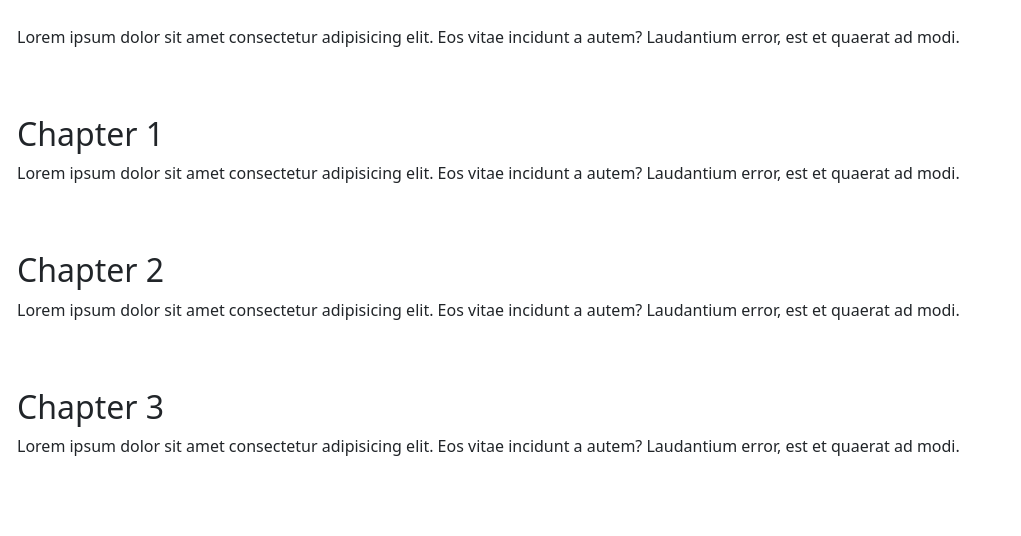
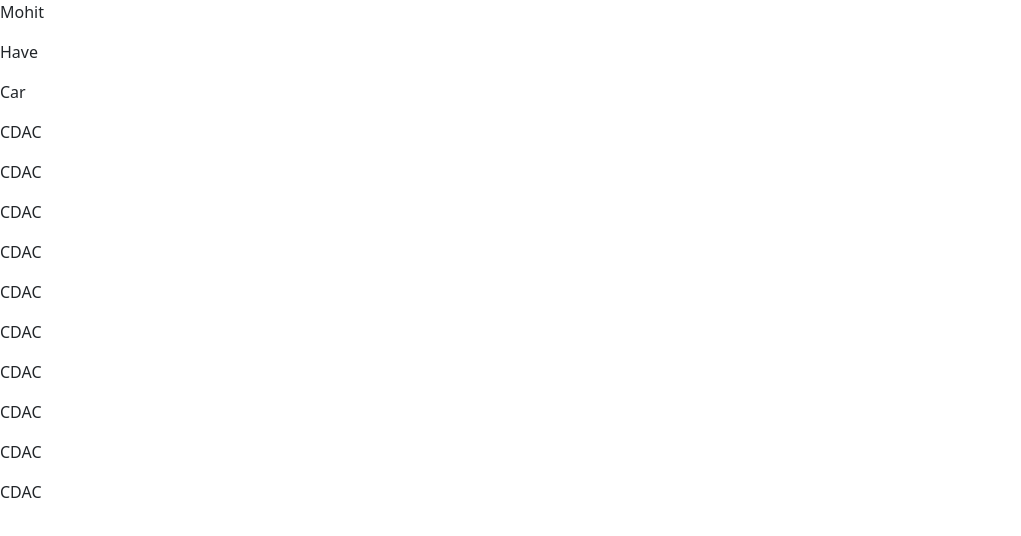
Before and after one commit to mohit24raut/fourth-react-app, a React (Create React App) app: page / in a window 1280 px wide. Shown: the top 536 px of the page, without its empty margins (0-1021 px from the left). Built offline with nearby package versions, Linux system fonts and the light colour scheme.

Commit message:
Simple use of List

```diff
--- a/src/App.js
+++ b/src/App.js
@@ -1,7 +1,30 @@
 import "bootstrap/dist/css/bootstrap.css";
 import {useState} from "react";
 
+function App()
+{
+  return(
+    <>
+      <ListDemo/>
+    </>
+  )
+}
 
+function ListDemo()
+{
+  let list=["Mohit", "Have", "Car"];
+  for(let i=0; i<10; i++)
+  {
+    list.push("CDAC")
+  }
+    return(
+      <>
+        {list.map( (item)=><p>{item}</p> )}
+      </>
+    )
+}
+export default App;
+/*
 function App()
 {
   return(
@@ -15,7 +38,7 @@
 }
 
 function Para(props)
-/** or function Para({title, para})  */
+/** or function Para({title, para}) //ex for above fun another way to write
 {
   return(
     <>
@@ -29,7 +52,7 @@
   )
 }
 export default App;
-/*
+
 function App()
 {
   return(
```
